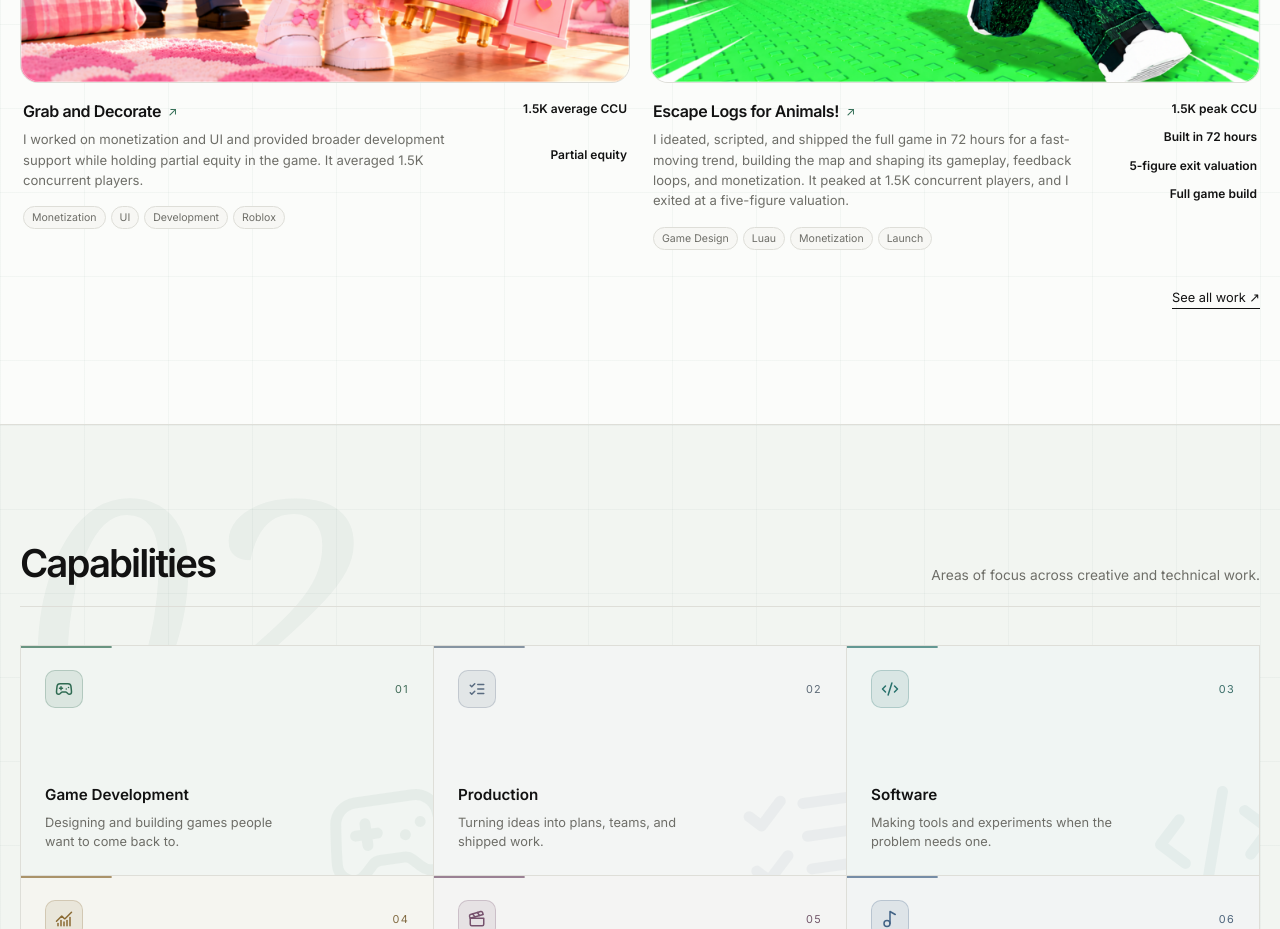
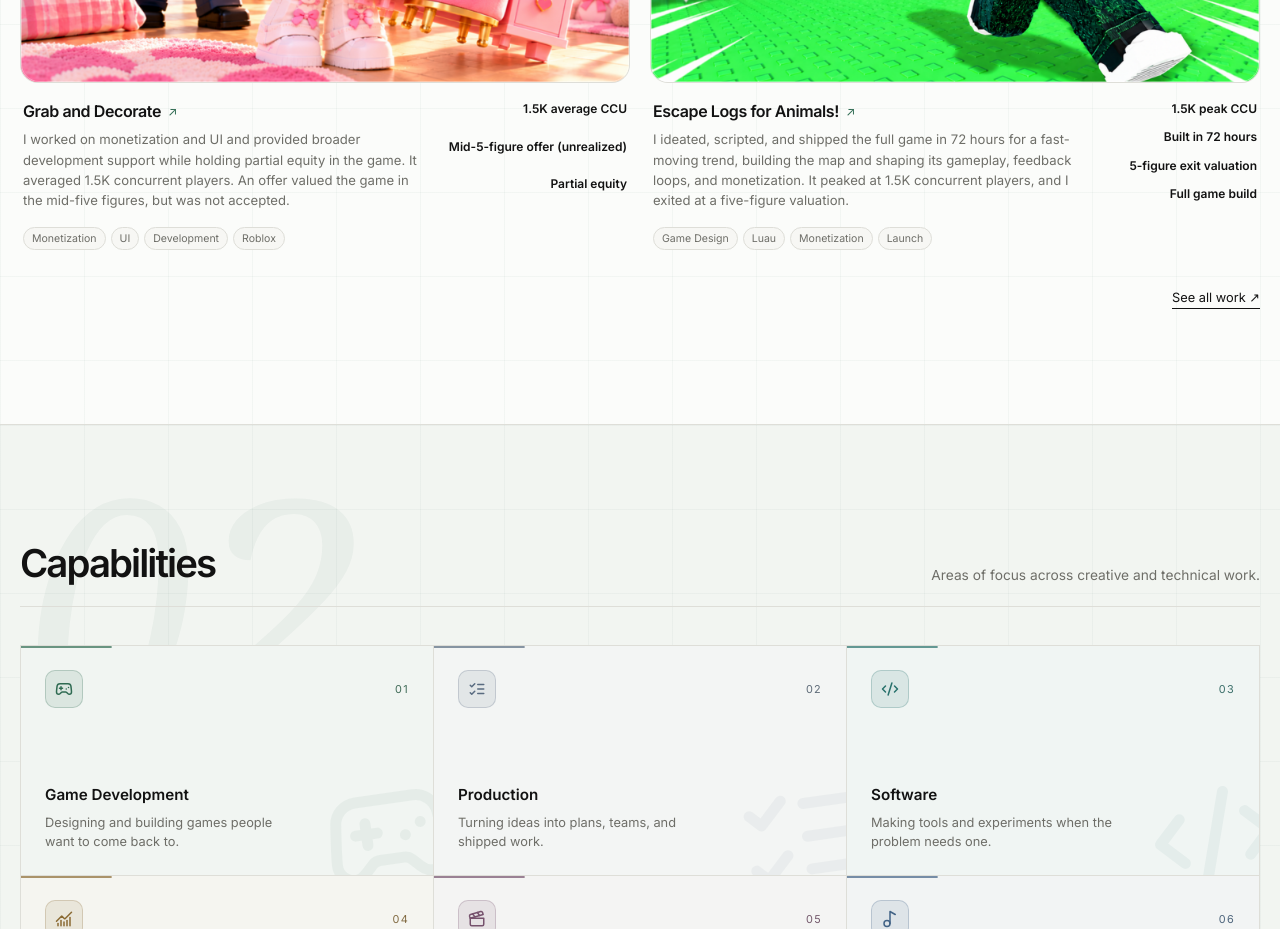
Before and after one commit to twistedlua/twisteds.dev, a React (Vite) app: page / in a window 1280 px wide. Shown: the part 1280-2209 px from the top of the page. Built offline with nearby package versions, Linux system fonts and the light colour scheme.

Commit message:
Add unrealized Grab and Decorate offer

```diff
--- a/src/data/projects.ts
+++ b/src/data/projects.ts
@@ -8,11 +8,15 @@ export const projects: Project[] = [
     id: 'grab-and-decorate',
     name: 'Grab and Decorate',
     description:
-      'I worked on monetization and UI and provided broader development support while holding partial equity in the game. It averaged 1.5K concurrent players.',
+      'I worked on monetization and UI and provided broader development support while holding partial equity in the game. It averaged 1.5K concurrent players. An offer valued the game in the mid-five figures, but was not accepted.',
     image: assetPath('projects/grab-and-decorate.png'),
     imageAlt: 'Grab and Decorate Roblox game thumbnail',
     tags: ['Monetization', 'UI', 'Development', 'Roblox'],
-    metrics: ['1.5K average CCU', 'Partial equity'],
+    metrics: [
+      '1.5K average CCU',
+      'Mid-5-figure offer (unrealized)',
+      'Partial equity',
+    ],
     featured: true,
     href: 'https://www.roblox.com/games/105273282801541/Grab-and-Decorate',
   },
```
